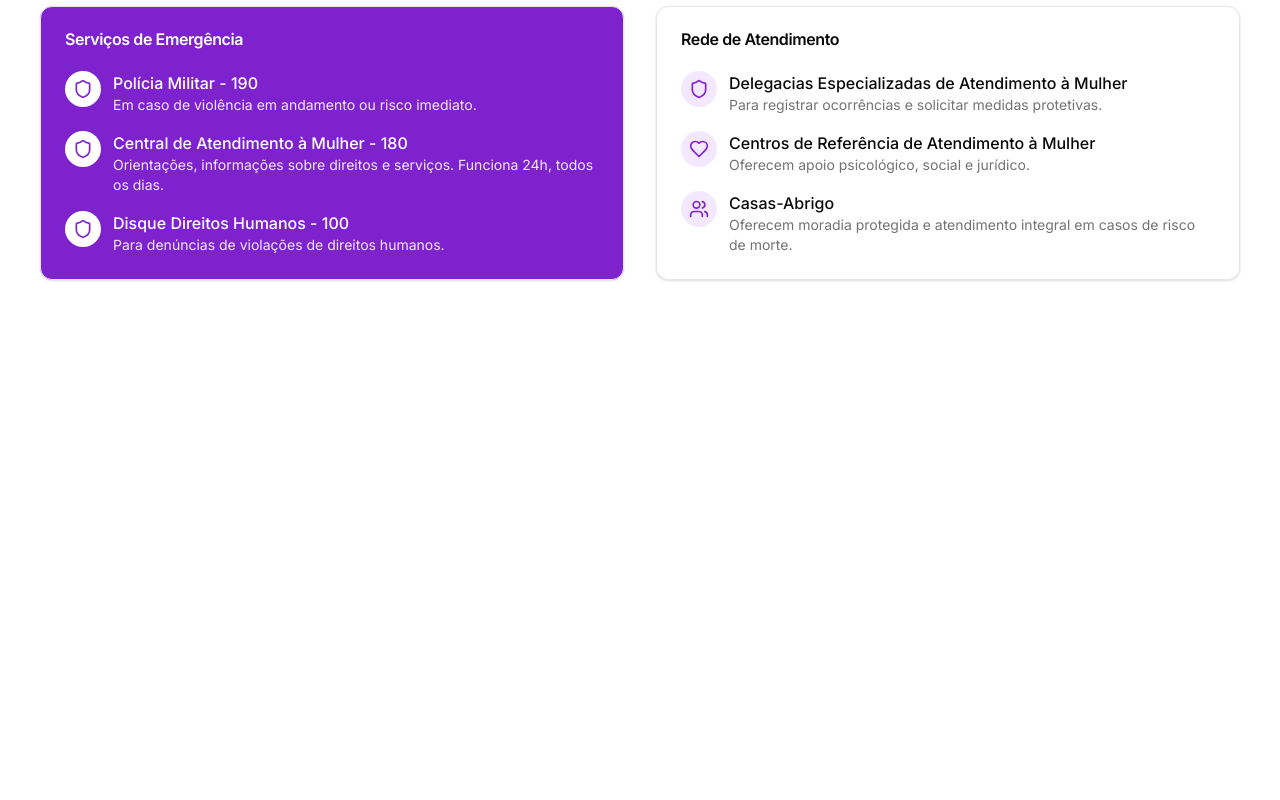
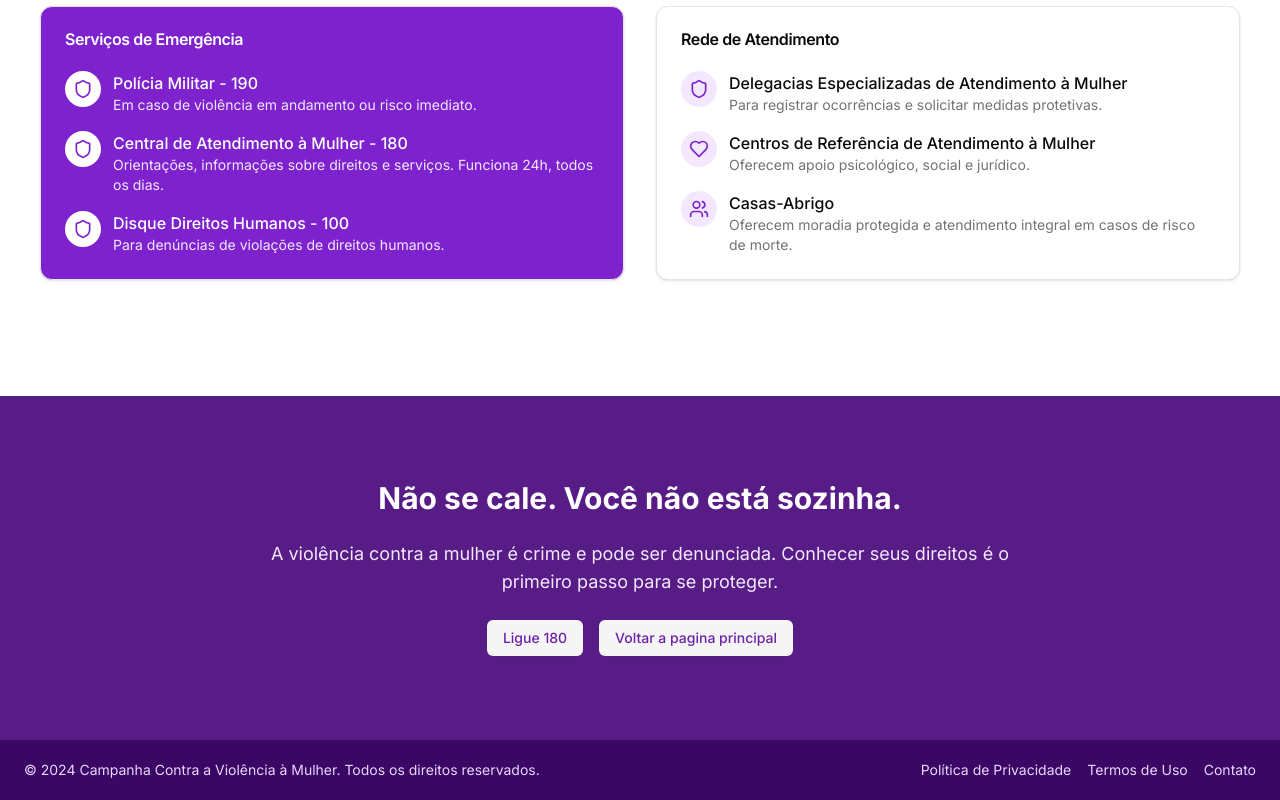
Before and after one commit to edsay12/Amparo, a Next.js app: page /tipos-de-violencia in a window 1280 px wide. Shown: the part 6658-7458 px from the top of the page. Before the commit the page ends 7054 px from the top, so only its background shows below. Built offline with nearby package versions, Linux system fonts and the light colour scheme.

Commit message:
feat: footer tipos de violencia

```diff
--- /dev/null
+++ b/app/tipos-de-violencia/components/footer.tsx
@@ -0,0 +1,29 @@
+"use client";
+import Footer from "@/components/footer";
+import { Button } from "@/components/ui/button";
+import { useRouter } from "next/navigation";
+
+
+function TipoVIolenciaFooter() {
+    const router = useRouter();
+
+  return (
+    <Footer
+      title="Não se cale. Você não está sozinha."
+      description="A violência contra a mulher é crime e pode ser denunciada. Conhecer seus direitos é o
+primeiro passo para se proteger."
+      buttons={
+        <div className="flex items-center gap-4">
+          <Button variant={"secondary"} className="text-purple-800 ">
+            Ligue 180
+          </Button>
+          <Button variant={"secondary"} className="text-purple-800 " onClick={() => router.push("/")}>
+            Voltar a pagina principal
+          </Button>
+        </div>
+      }
+    ></Footer>
+  );
+}
+
+export default TipoVIolenciaFooter;
--- a/app/tipos-de-violencia/page.tsx
+++ b/app/tipos-de-violencia/page.tsx
@@ -1,3 +1,4 @@
+import TipoVIolenciaFooter from "./components/footer";
 import FormasDeViolencia from "./components/formas-de-violencia";
 import InformacaoInicial from "./components/informacao-inicial";
 import OndeBuscarAjuda from "./components/onde-buscar-ajuda";
@@ -12,6 +13,7 @@ function TiposDeViolencia() {
       <FormasDeViolencia/>
       <OutrasFormasDeViolencia />
       <OndeBuscarAjuda />
+      <TipoVIolenciaFooter />
     </>
   );
 }
```
Also changed, not shown: app/components/footer.tsx (+8 -8 lines).
